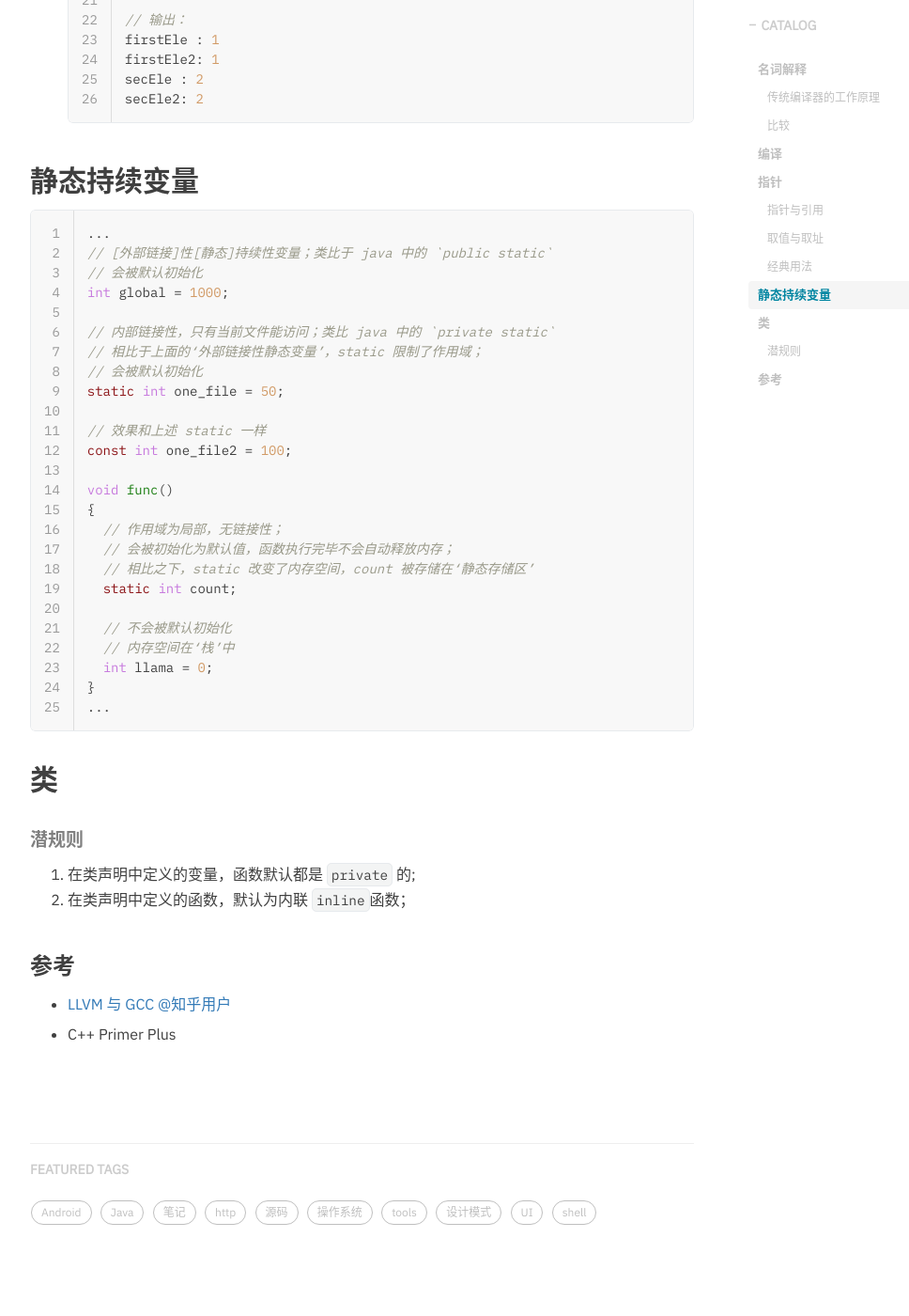
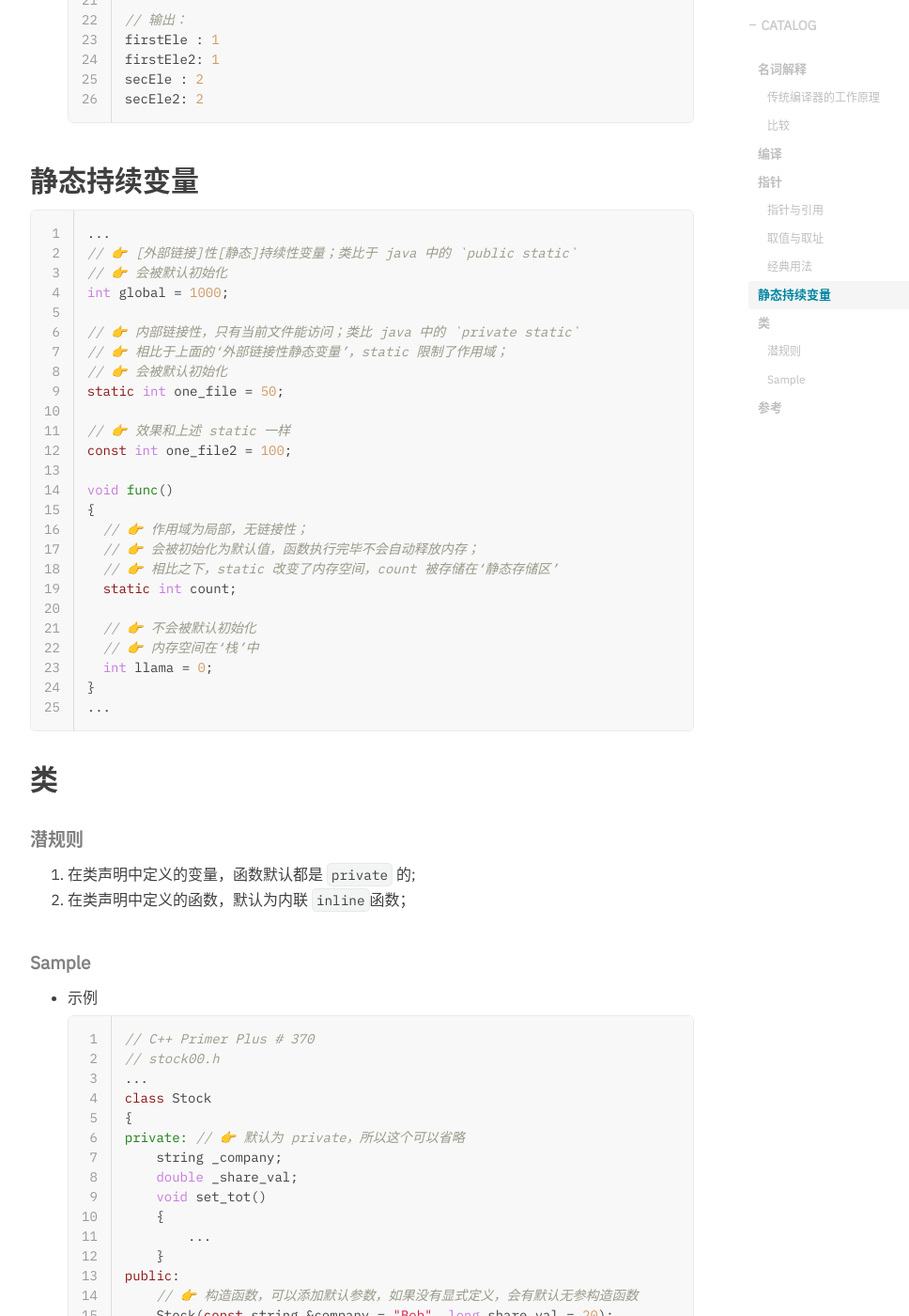
Before and after one commit to hurshi/hurshi.github.io, a Jekyll site: the page built from _posts/2022-02-25-cpp-induction.md, in a window 1280 px wide and 1400 px high, scrolled down 4750 px. Shown: the whole window at 94% size, without its empty margins (233-1201 px from the left). Built offline with Jekyll 4.4.1, drawn with Linux system fonts in a browser that asks for light colours; nearby versions of some CDN libraries; some web fonts are replaced; comment, search, counter and statistics services are not loaded; some of the changed text lies outside the part shown.

Commit message:
fix cpp blog

````diff
--- a/_posts/2022-02-25-cpp-induction.md
+++ b/_posts/2022-02-25-cpp-induction.md
@@ -130,7 +130,7 @@ tags:
   1. 参数传递
 
      ```cpp
-     // 使用 &value，传递的是引用，而非拷贝；
+     // 👉 使用 &value，传递的是引用，而非拷贝；
      void swap(int &val1, int &val2)
      {
      	int temp = val1;
@@ -138,20 +138,20 @@ tags:
      	val2 = temp;
      }
 
-     // 新建一个 “int 指针”类型的 val1,并把需要的地址“拷贝到 val1 的值”中：
+     // 👉 新建一个 “int 指针”类型的 val1,并把需要的地址“拷贝到 val1 的值”中：
      void swap(int *val1, int *val2);
      ```
 
   2. 数组
 
      ```cpp
-     // 数组作为参数传递，传的是首地址，所有会丢失“size”；因此一般需要传 size;
+     // 👉 数组作为参数传递，传的是首地址，所有会丢失“size”；因此一般需要传 size;
      void exeIntArray(int *array, int size)
      {
      	int firstEle = array[0];
      	int firstEle2 = *array;
      	int secEle = array[1];
-     	// 地址先往后挪一个，然后取址；结果和 array[1] 是等价的（前提是地址的连续性，所以对 数组 和 vector 是可用的，对 list 不能这么干）：
+     	// 👉 地址先往后挪一个，然后取址；结果和 array[1] 是等价的（前提是地址的连续性，所以对 数组 和 vector 是可用的，对 list 不能这么干）：
      	int secEle2 = *(array + 1);
 
      	cout << "firstEle : " << firstEle << endl;
@@ -175,32 +175,31 @@ tags:
 
 
 
-
 ## 静态持续变量
 
 ```cpp
 ...
-// [外部链接]性[静态]持续性变量；类比于 java 中的 `public static`
-// 会被默认初始化
+// 👉 [外部链接]性[静态]持续性变量；类比于 java 中的 `public static`
+// 👉 会被默认初始化
 int global = 1000;
 
-// 内部链接性，只有当前文件能访问；类比 java 中的 `private static`
-// 相比于上面的‘外部链接性静态变量’，static 限制了作用域；
-// 会被默认初始化
+// 👉 内部链接性，只有当前文件能访问；类比 java 中的 `private static`
+// 👉 相比于上面的‘外部链接性静态变量’，static 限制了作用域；
+// 👉 会被默认初始化
 static int one_file = 50;
 
-// 效果和上述 static 一样
+// 👉 效果和上述 static 一样
 const int one_file2 = 100;
 
 void func()
 {
-  // 作用域为局部，无链接性；
-  // 会被初始化为默认值，函数执行完毕不会自动释放内存；
-  // 相比之下，static 改变了内存空间，count 被存储在‘静态存储区’
+  // 👉 作用域为局部，无链接性；
+  // 👉 会被初始化为默认值，函数执行完毕不会自动释放内存；
+  // 👉 相比之下，static 改变了内存空间，count 被存储在‘静态存储区’
   static int count;
 
-  // 不会被默认初始化
-  // 内存空间在‘栈’中
+  // 👉 不会被默认初始化
+  // 👉 内存空间在‘栈’中
   int llama = 0;
 }
 ...
@@ -214,6 +213,67 @@ void func()
 
 1. 在类声明中定义的变量，函数默认都是 `private` 的;
 2. 在类声明中定义的函数，默认为内联 `inline`函数；
+
+##### Sample
+
+* 示例
+
+  ```cpp
+  // C++ Primer Plus # 370
+  // stock00.h
+  ...
+  class Stock
+  {
+  private: // 👉 默认为 private，所以这个可以省略
+      string _company;
+      double _share_val;
+      void set_tot()
+      {
+          ...
+      }
+  public:
+      // 👉 构造函数，可以添加默认参数，如果没有显式定义，会有默认无参构造函数
+      Stock(const string &company = "Bob", long share_val = 20);
+      void update(double price);
+      // 👉 析构函数
+      ~Stock();
+  };
+
+  // stock00.cpp
+  // 👉 实现构造函数
+  Stock::Stock(const string &company, long share_val)
+  {
+      ...
+  }
+
+  void Stock::update(double price)
+  {
+      ...
+  }
+
+  // 👉 实现析构函数
+  Stock::~Stock()
+  {
+      cout << "bye, stock" << endl;
+  }
+  ```
+
+  ```cpp
+  int main()
+  {
+      // 👉 和 Java 不一样，这样写就已经调用构造函数初始化了；
+      Stock kate; // 调用无参构造函数（如果有的话），或者全部使用默认值
+      kate.show();
+
+      Stock s = Stock{"CompanyName"};
+
+      Stock *s2 = new Stock;
+
+      return 0;
+  }
+  ```
+
+
 
 
 
````
